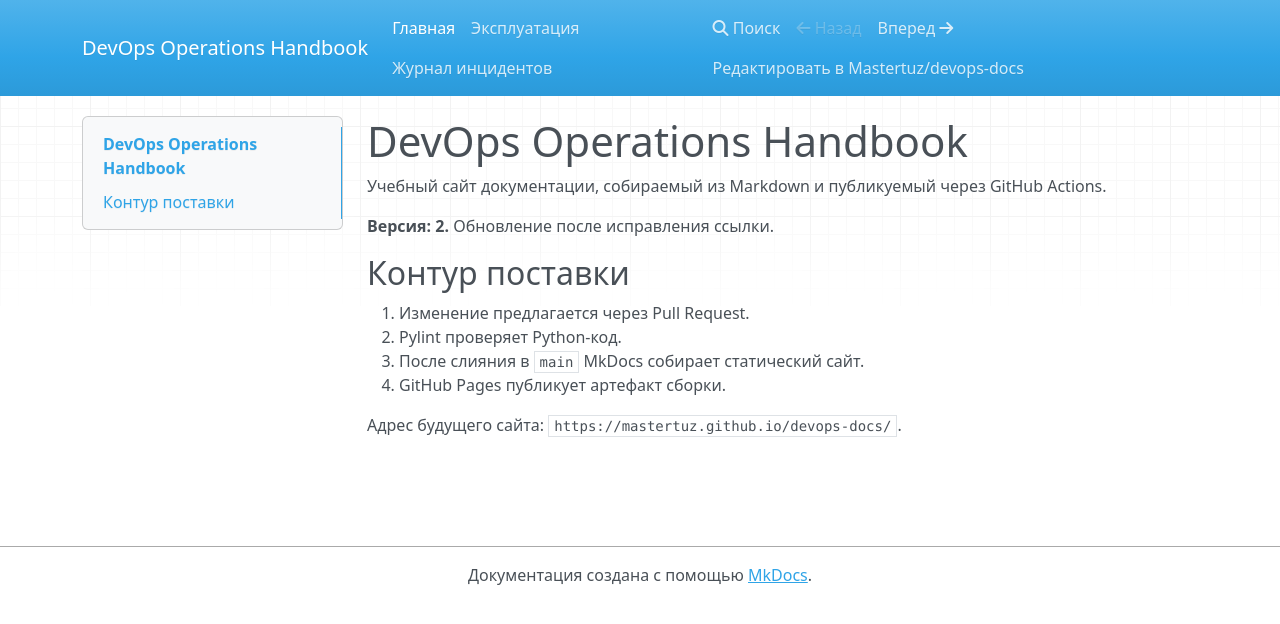
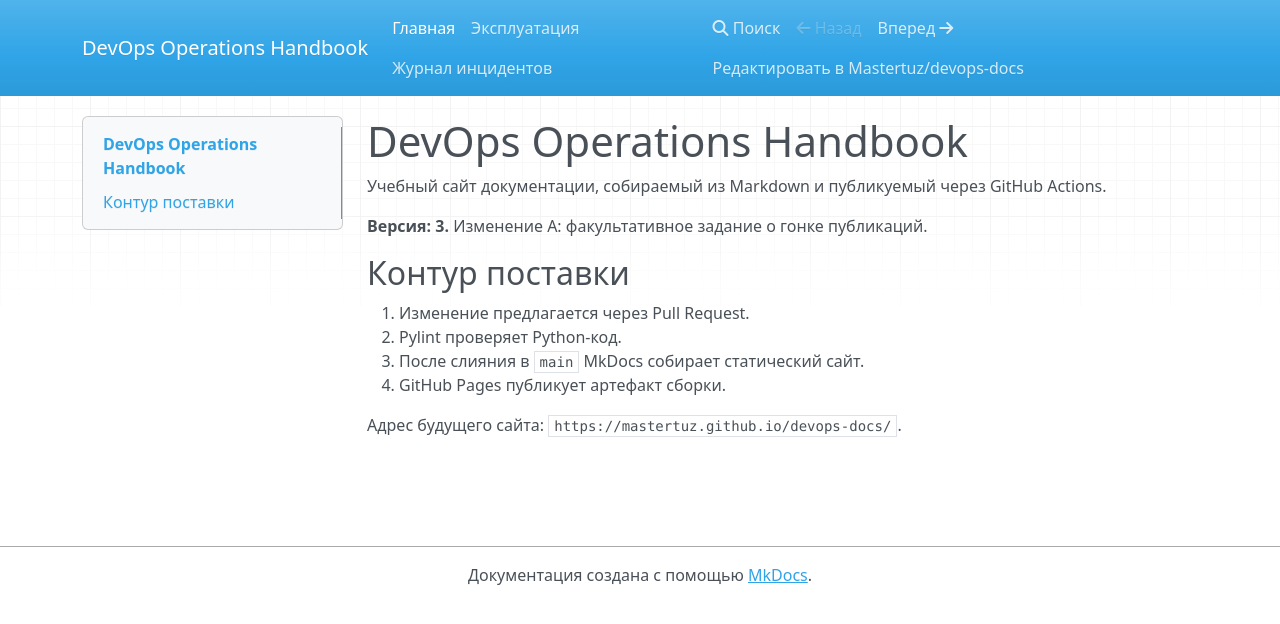
Before and after one commit to Mastertuz/devops-docs, an MkDocs documentation site: the page built from docs/index.md, in a window 1280 px wide. Shown: the top 624 px of the page. Built offline with MkDocs 1.6.1, drawn with Linux system fonts in a browser that asks for light colours; nearby versions of some CDN libraries.

Commit message:
docs: race experiment change A

```diff
--- a/docs/index.md
+++ b/docs/index.md
@@ -2,7 +2,7 @@
 
 Учебный сайт документации, собираемый из Markdown и публикуемый через GitHub Actions.
 
-**Версия: 2.** Обновление после исправления ссылки.
+**Версия: 3.** Изменение A: факультативное задание о гонке публикаций.
 
 ## Контур поставки
 
```
